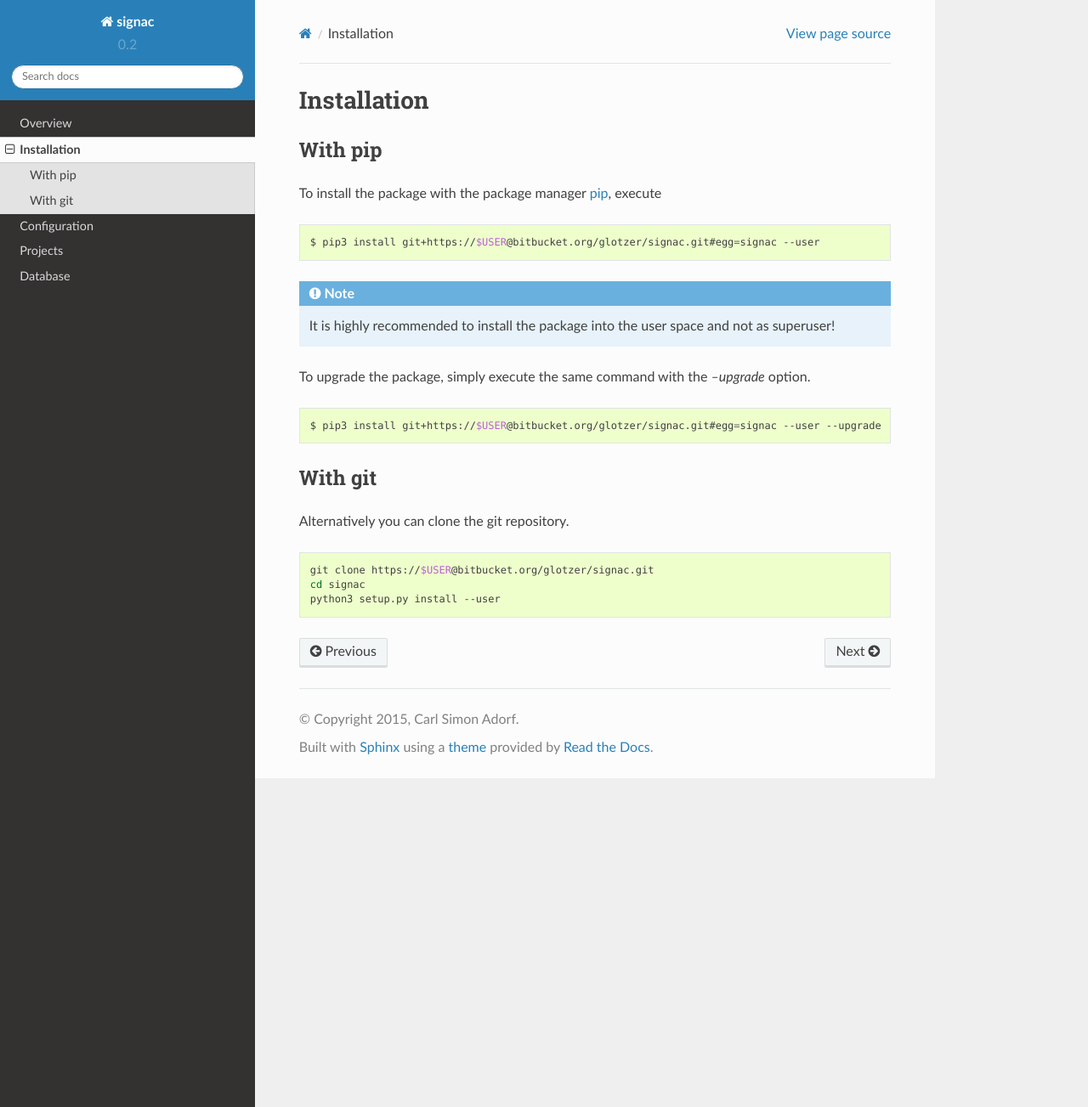
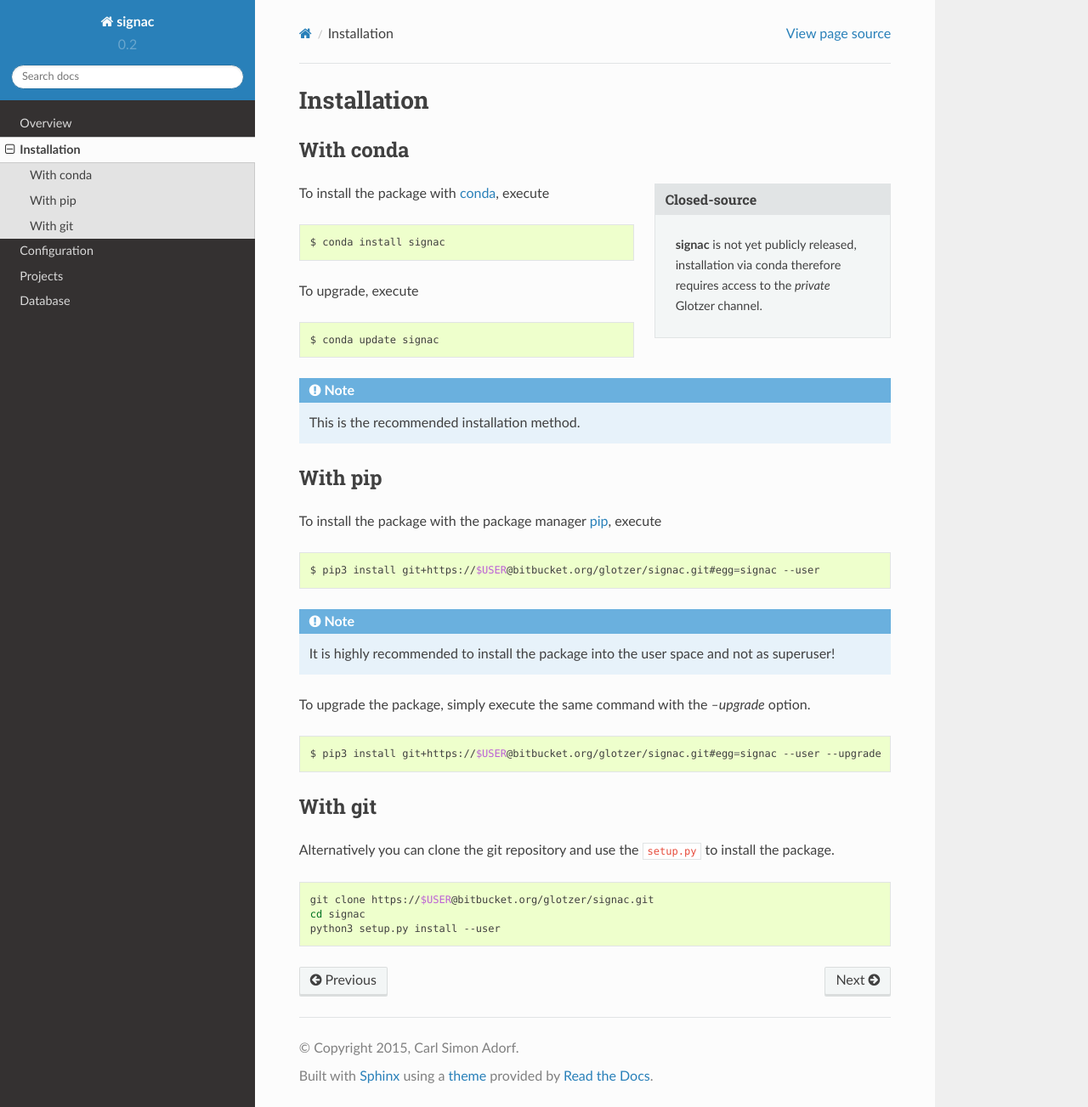
Before and after one commit to glotzerlab/signac, a Sphinx documentation site: the page built from doc/installation.rst, in a window 1280 px wide and 1303 px high. Shown: the whole window at 85% size. Built offline with Sphinx 7.4.7 and the Read the Docs theme 2.0.0, drawn with Linux system fonts in a browser that asks for light colours.

Commit message:
Add documentation to install signac via conda.

```diff
--- a/doc/installation.rst
+++ b/doc/installation.rst
@@ -1,5 +1,30 @@
 Installation
 ============
+
+With conda
+----------
+
+.. sidebar:: Closed-source
+
+    **signac** is not yet publicly released, installation via conda therefore requires access to the *private* Glotzer channel.
+
+To install the package with conda_, execute
+
+.. code:: bash
+
+    $ conda install signac
+
+To upgrade, execute
+
+.. code:: bash
+
+    $ conda update signac
+
+.. _conda: http://conda.pydata.org
+
+.. note::
+
+    This is the recommended installation method.
 
 With pip
 --------
@@ -24,7 +49,7 @@ To upgrade the package, simply execute the same command with the `--upgrade` opt
 With git
 --------
 
-Alternatively you can clone the git repository.
+Alternatively you can clone the git repository and use the ``setup.py`` to install the package.
 
 .. code:: bash
 
```
